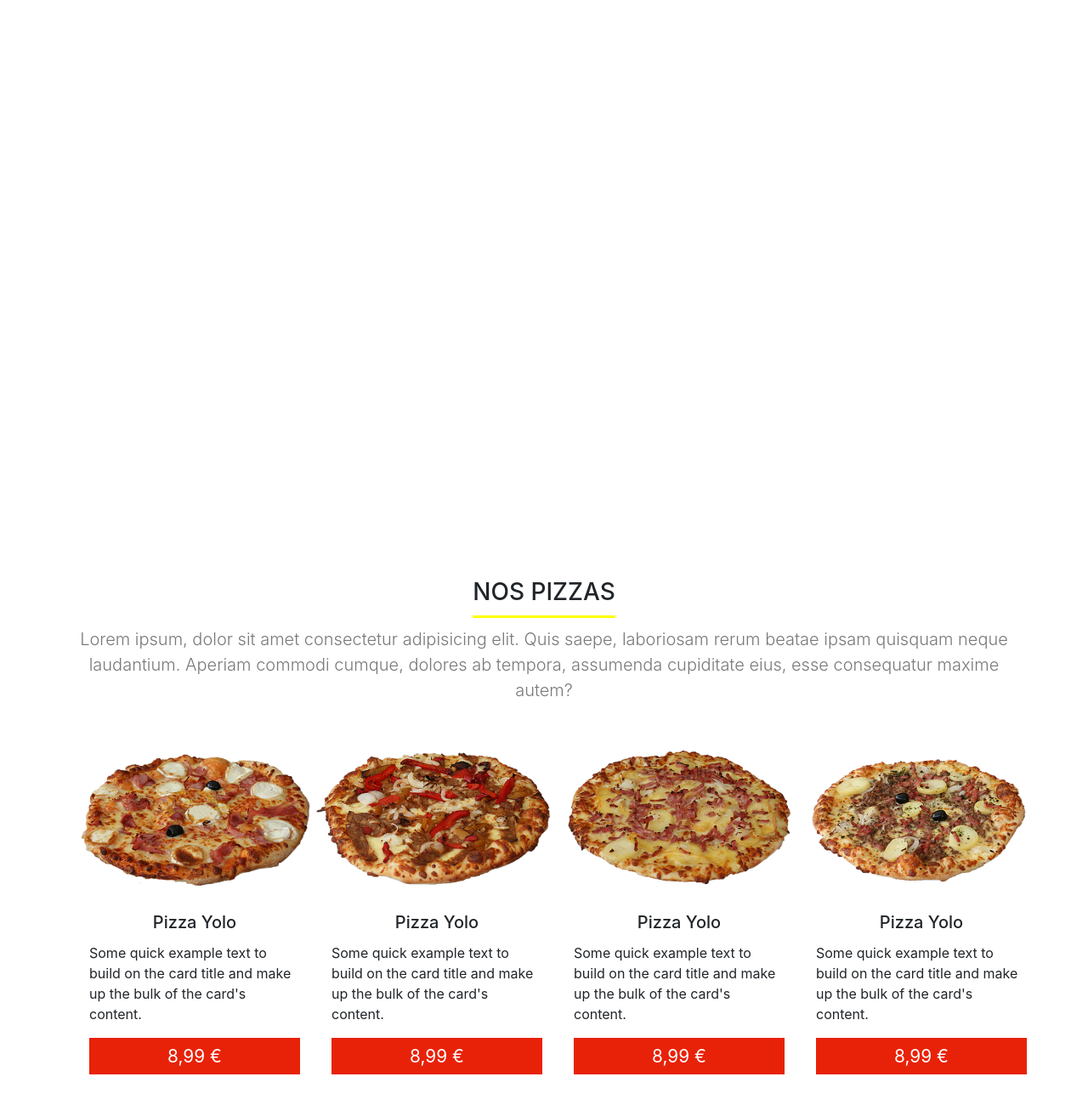
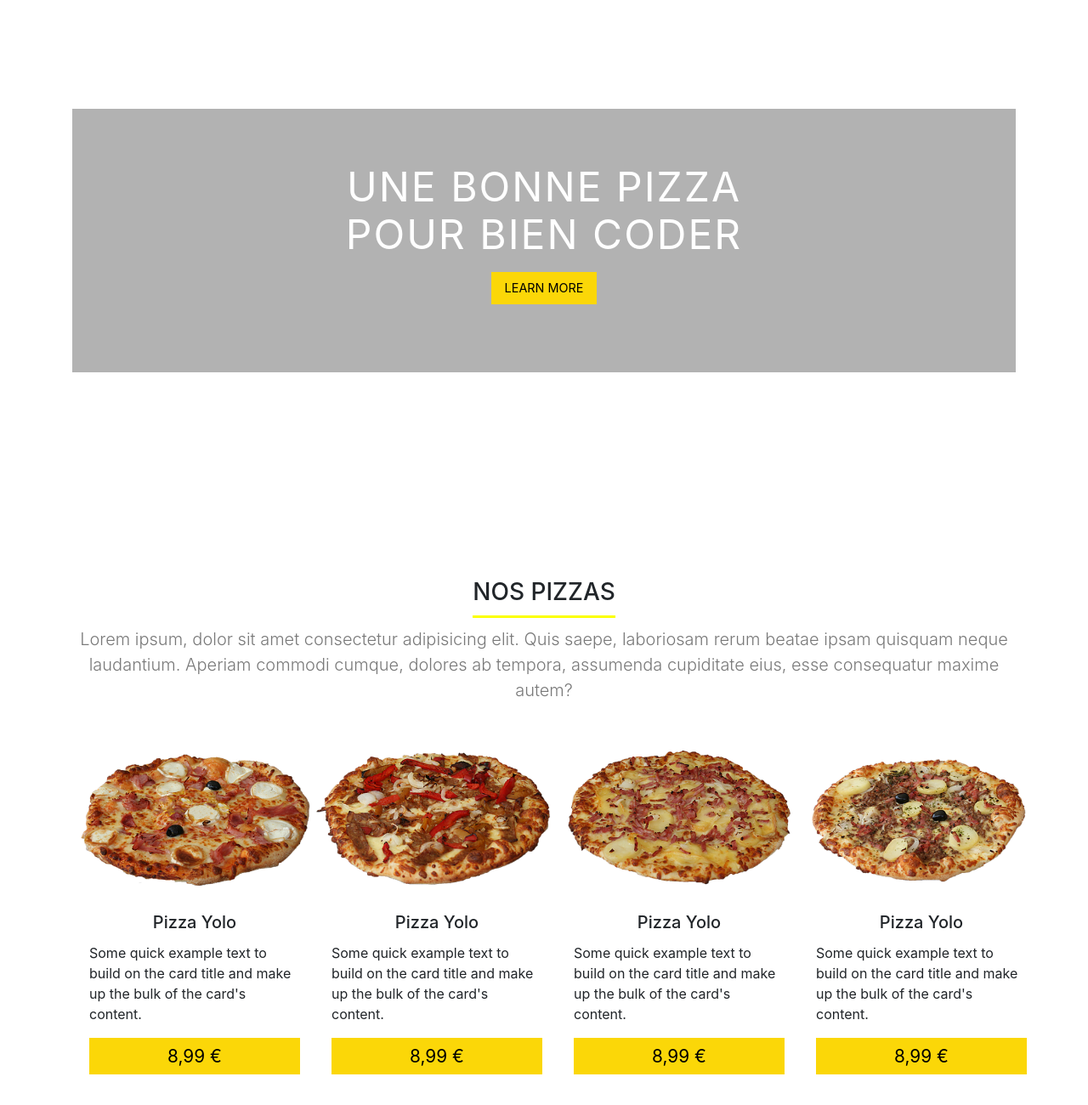
Before and after one commit to katerostv/webpizza, a plain HTML site: page index.html in a window 1280 px wide. Shown: the part 100-1400 px from the top of the page at 85% size. Drawn offline with nearby package versions, Linux system fonts and the light colour scheme.

Commit message:
ajout du jump bot

```diff
--- a/asset/css/style.css
+++ b/asset/css/style.css
@@ -90,7 +90,7 @@
             color: aquamarine;
         }
 
-        .card .btn {                                              /* commande de transition des boutons */
+       /* .card .btn {                                              commande de transition des boutons
             background-color: #e82208;
             border-radius: 0;
             border: none;
@@ -98,6 +98,7 @@
 
             -webkit-transition: all .3s;
             transition: all .3s;
+            */
         }
         .card .btn:hover {
             background-color: #fbd708;                          /* fin de la commande bouton */
@@ -142,6 +143,37 @@ margin-top: 50px;
 width: 100%;
 height: 100%;
 }
-.alorsbernard {
-    text-align: center;
+.jumbotron {
+
+        border-radius: 0;
+        background-color: rgba(0, 0, 0, 0.3);
+        color : #FFFFFF ;
+        text-transform: uppercase;
+        text-align: center;
+        top: 228px;
+        position: relative;
 }
+.jumbotron .lead {
+    font-size: 3rem;
+    font-weight: 400;
+    letter-spacing: 2px; /* fait les espaces entre les lettres*/
+    line-height: 3.5rem; /* fait bouger les interlignes */
+
+}
+.btn.btn-yellow {
+    background-color: #fbd708;
+    border-radius: 0;
+    border: none;
+    font-size: 1.3rem;
+    color: #000000;
+
+    -webkit-transition: all .3s;
+    transition: all .3s;
+}
+.btn.btn-yellow:hover {
+    background-color: #e82208;
+    color: #FFFFFF;
+}
+.jumbotron .btn {
+    font-size: 90%;
+}
--- a/index.html
+++ b/index.html
@@ -51,7 +51,15 @@
 
         <!-- Featured -->
         <section class="featured">
-            Featured
+            <div class="container">
+            <div class="jumbotron">
+                <h1 class="d-none">Web Pizza</h1>
+                <p class="lead">Une bonne Pizza<br>pour bien CODER</p>
+                  <a class="btn btn-yellow btn-lg" href="#" role="button">Learn more</a>
+                </p>
+
+            </div>
+              </div>
         </section>
         <!-- end .featured -->
 
@@ -86,7 +94,7 @@
                                 <h5 class="card-title">Pizza Yolo</h5>
                                 <p class="card-text">Some quick example text to build on the card title and make up the bulk of the card's content.</p>
                                 <div class="transition">
-                                    <a href="#" class="btn btn-primary btn-block btn-primary ">8,99 &#128;</a>
+                                    <a href="#" class="btn btn-yellow btn-block btn-yellow ">8,99 &#128;</a>
                                 </div>
                             </div>
                         </div>
@@ -97,7 +105,7 @@
                             <div class="card-body">
                                 <h5 class="card-title">Pizza Yolo</h5>
                                 <p class="card-text">Some quick example text to build on the card title and make up the bulk of the card's content.</p>
-                                <a href="#" class="btn btn-primary btn-block btn-primary ">8,99 &#128;</a>
+                                <a href="#" class="btn btn-yellow btn-block btn-yellow ">8,99 &#128;</a>
                             </div>
                         </div>
                     </div>
@@ -107,7 +115,7 @@
                             <div class="card-body">
                                 <h5 class="card-title">Pizza Yolo</h5>
                                 <p class="card-text">Some quick example text to build on the card title and make up the bulk of the card's content.</p>
-                                <a href="#" class="btn btn-primary btn-block btn-primary ">8,99 &#128;</a>
+                                <a href="#" class="btn btn-yellow btn-block btn-yellow ">8,99 &#128;</a>
                             </div>
                         </div>
                     </div>
@@ -117,7 +125,7 @@
                             <div class="card-body">
                                 <h5 class="card-title">Pizza Yolo</h5>
                                 <p class="card-text">Some quick example text to build on the card title and make up the bulk of the card's content.</p>
-                                <a href="#" class="btn btn-primary btn-block btn-primary ">8,99 &#128;</a>
+                                <a href="#" class="btn btn-yellow btn-block btn-yellow ">8,99 &#128;</a>
                             </div>
                         </div>
                     </div>
@@ -127,7 +135,7 @@
                             <div class="card-body">
                                 <h5 class="card-title">Pizza Yolo</h5>
                                 <p class="card-text">Some quick example text to build on the card title and make up the bulk of the card's content.</p>
-                                <a href="#" class="btn btn-primary btn-block btn-primary ">8,99 &#128;</a>
+                                <a href="#" class="btn btn-yellow btn-block btn-yellow ">8,99 &#128;</a>
                             </div>
                         </div>
                     </div>
@@ -137,7 +145,7 @@
                             <div class="card-body">
                                 <h5 class="card-title">Pizza Yolo</h5>
                                 <p class="card-text">Some quick example text to build on the card title and make up the bulk of the card's content.</p>
-                                <a href="#" class="btn btn-primary btn-block btn-primary ">8,99 &#128;</a>
+                                <a href="#" class="btn btn-yellow btn-block btn-yellow ">8,99 &#128;</a>
                             </div>
                         </div>
                     </div>
@@ -147,7 +155,7 @@
                             <div class="card-body">
                                 <h5 class="card-title">Pizza Yolo</h5>
                                 <p class="card-text">Some quick example text to build on the card title and make up the bulk of the card's content.</p>
-                                <a href="#" class="btn btn-primary btn-block btn-primary ">8,99 &#128;</a>
+                                <a href="#" class="btn btn-yellow btn-block btn-yellow ">8,99 &#128;</a>
                             </div>
                         </div>
                     </div>
@@ -157,7 +165,7 @@
                             <div class="card-body">
                                 <h5 class="card-title">Pizza Yolo</h5>
                                 <p class="card-text">Some quick example text to build on the card title and make up the bulk of the card's content.</p>
-                                <a href="#" class="btn btn-primary btn-block btn-primary ">8,99 &#128;</a>
+                                <a href="#" class="btn btn-yellow btn-block btn-yellow ">8,99 &#128;</a>
                             </div>
                         </div>
                     </div>
@@ -208,7 +216,7 @@
                         <div class="card-body">
                             <h5 class="card-title">Pizza Yolo</h5>
                             <p class="card-text">Some quick example text to build on the card title and make up the bulk of the card's content.</p>
-                            <a href="#" class="btn btn-primary btn-block btn-primary ">8,99 &#128;</a>
+                            <a href="#" class="btn btn-yellow btn-block btn-yellow ">8,99 &#128;</a>
                         </div>
                     </div>
                 </div>
@@ -218,7 +226,7 @@
                         <div class="card-body">
                             <h5 class="card-title">Pizza Yolo</h5>
                             <p class="card-text">Some quick example text to build on the card title and make up the bulk of the card's content.</p>
-                            <a href="#" class="btn btn-primary btn-block btn-primary ">8,99 &#128;</a>
+                            <a href="#" class="btn btn-yellow btn-block btn-yellow ">8,99 &#128;</a>
                         </div>
                     </div>
                 </div>
@@ -228,7 +236,7 @@
                         <div class="card-body">
                             <h5 class="card-title">Pizza Yolo</h5>
                             <p class="card-text">Some quick example text to build on the card title and make up the bulk of the card's content.</p>
-                            <a href="#" class="btn btn-primary btn-block btn-primary ">8,99 &#128;</a>
+                            <a href="#" class="btn btn-yellow btn-block btn-yellow ">8,99 &#128;</a>
                         </div>
                     </div>
                 </div>
@@ -238,7 +246,7 @@
                         <div class="card-body">
                             <h5 class="card-title">Pizza Yolo</h5>
                             <p class="card-text">Some quick example text to build on the card title and make up the bulk of the card's content.</p>
-                            <a href="#" class="btn btn-primary btn-block btn-primary ">8,99 &#128;</a>
+                            <a href="#" class="btn btn-yellow btn-block btn-yellow ">8,99 &#128;</a>
                         </div>
                     </div>
                 </div>
@@ -270,11 +278,6 @@
         <!-- Form de contact -->
         <div class="contact">
             <div class="container">
-                <div class="alorsbernard">
-                <h5 class=""> Alors c'etait bon ? </h5>
-                <p> Vero cumque pariatur corrupti, fuga natus a fugit provident suscipit mollitia id animi illo perferendis, eius temporibus!</p>
-
-            </div>
                 <form class="formulaire">
                     <div class="row">
                         <div class="col-3">
@@ -290,8 +293,8 @@
                         </div>
                         <textarea class="encart" cols="100" rows="5" placeholder="saisir votre champ"></textarea>
 
-                        <button type="button" class="btn btn-primary btn-sm">Envoyer</button>
-
+                        <button type="button" class="btn  btn-sm">Envoyer</button>
+            </div>
                 </form>
             </div>
         </div>
```
